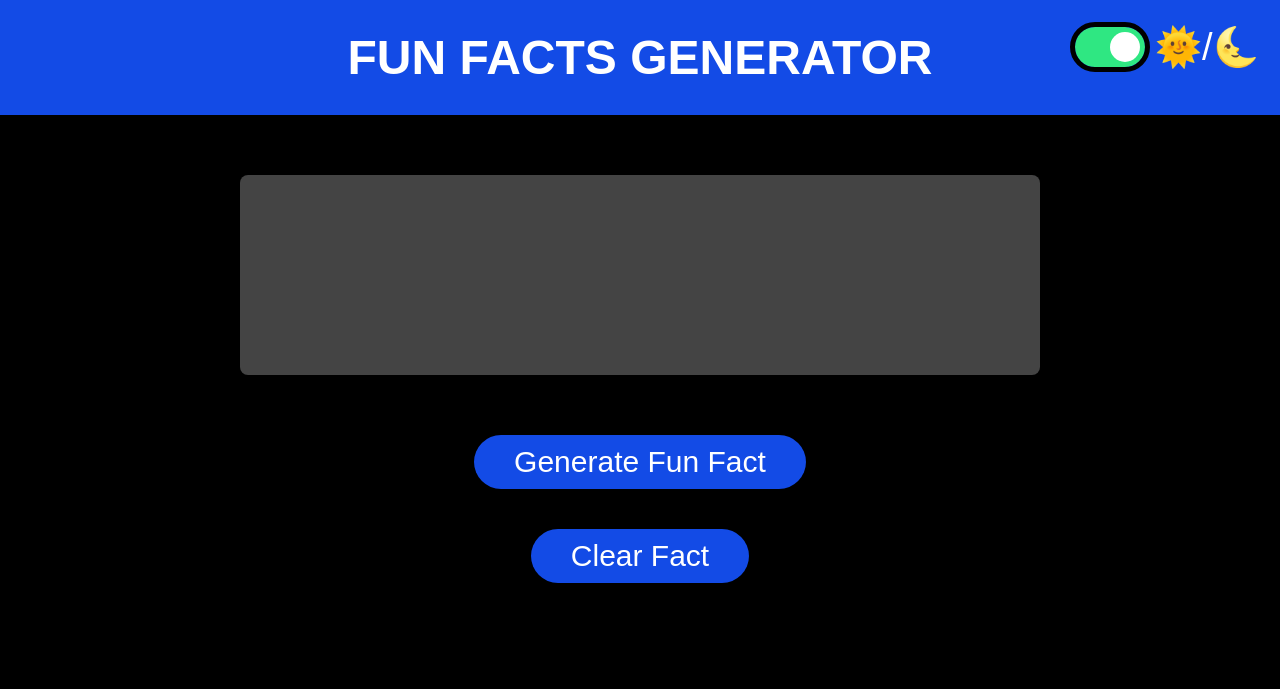
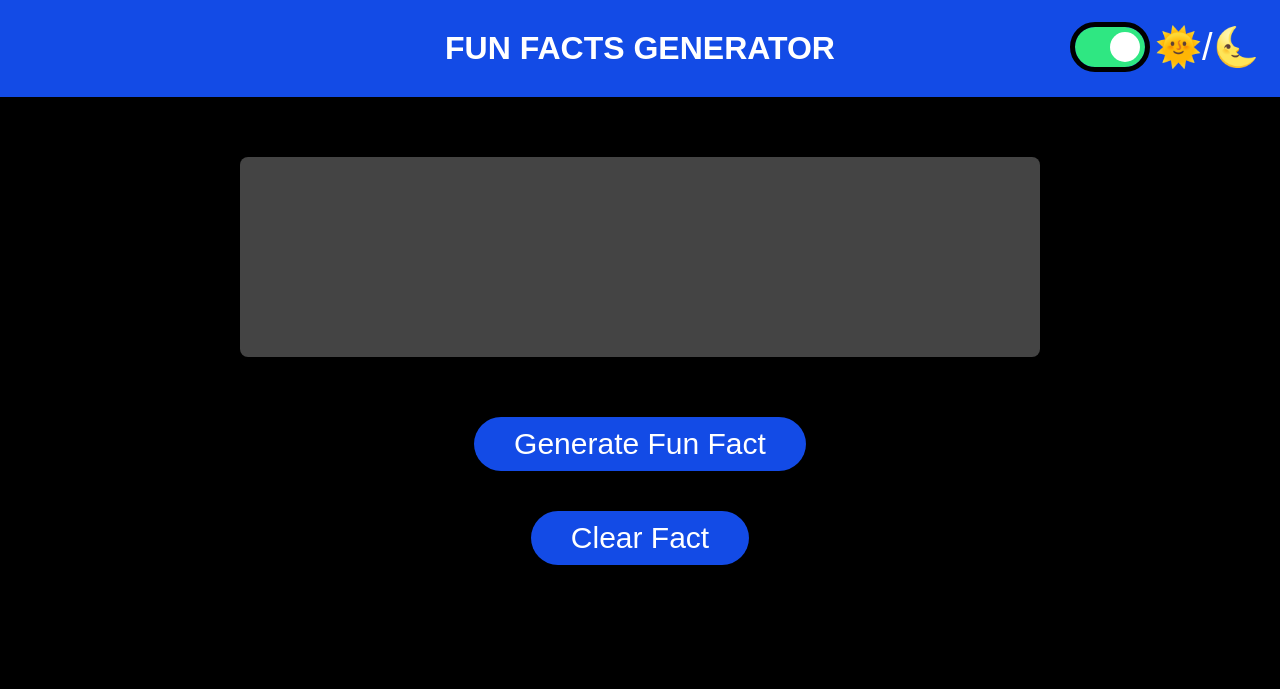
Before and after one commit to jishanahmed-shaikh/factsgenerator-piecesworkshop, a plain HTML site: page index.html in a window 1280 px wide. Shown: the top 689 px of the page. Drawn offline with Linux system fonts and the light colour scheme.

Commit message:
Update style.css

```diff
--- a/style.css
+++ b/style.css
@@ -24,7 +24,7 @@ header {
 
 h1 {
     margin: 0;
-    font-size: 48px; /* Increase font size for larger text */
+    font-size: 32px; /* Increase font size for larger text */
 }
 
 .toggle-container {
```
